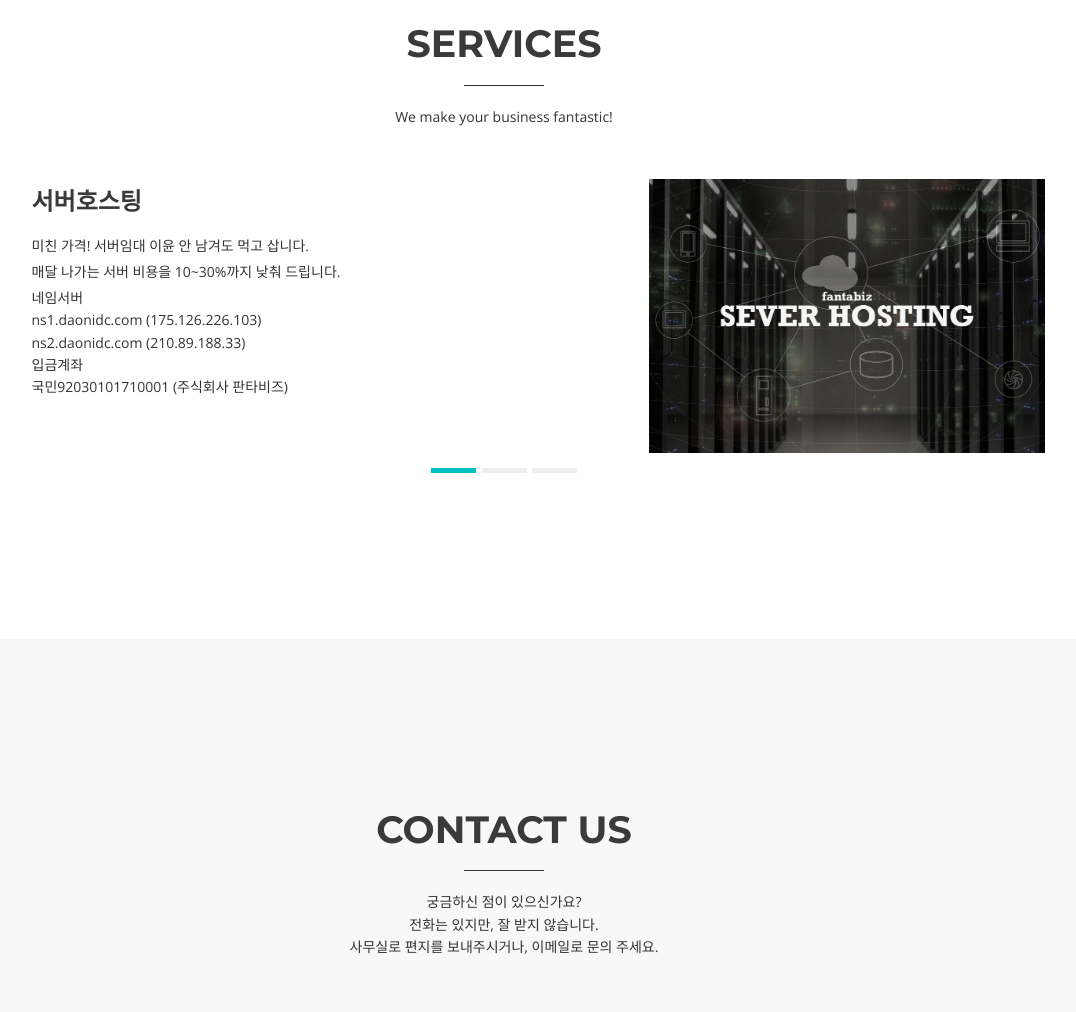
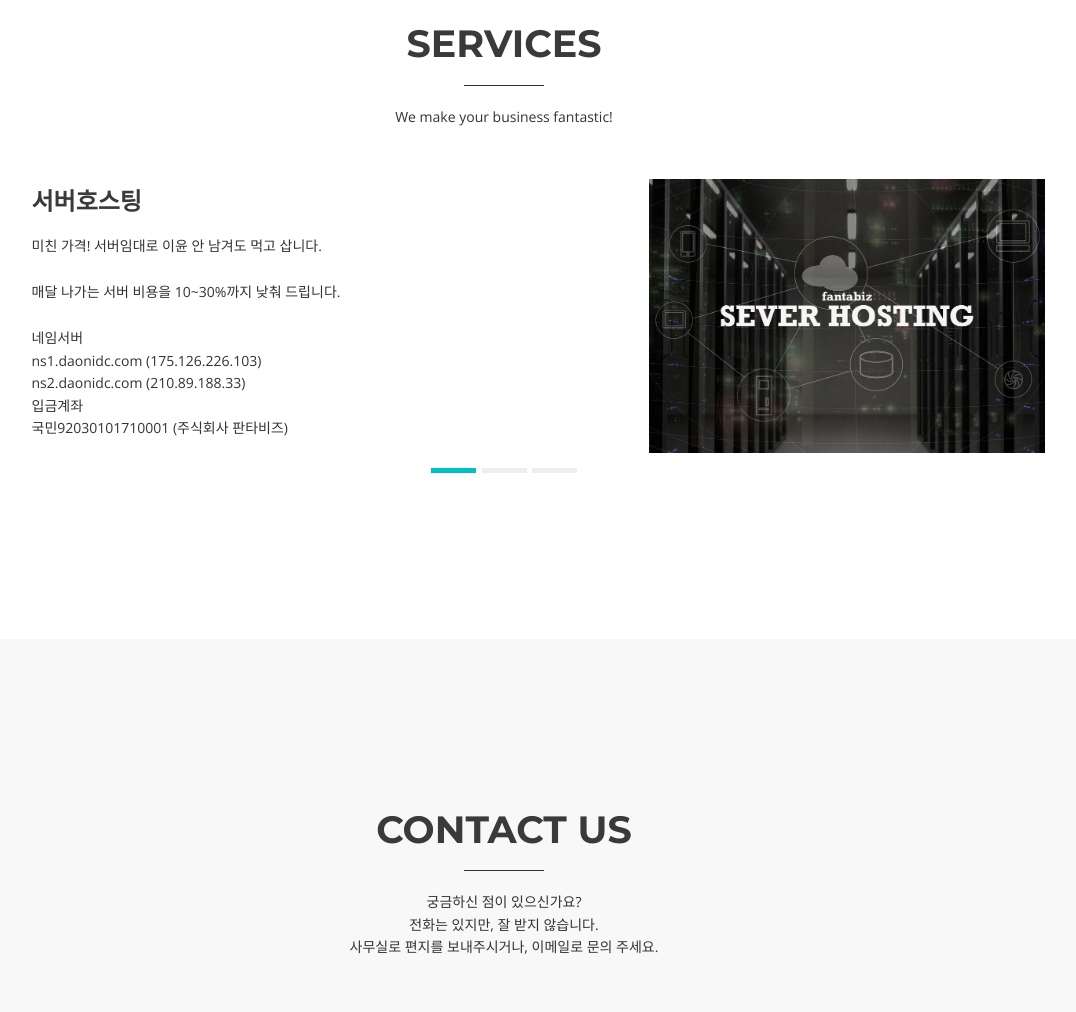
Before and after one commit to coolssc/fantabiz1, a plain HTML site: page index.html in a window 1280 px wide. Shown: the part 2300-3312 px from the top of the page, without its empty margins (136-1212 px from the left). Drawn offline with nearby package versions, Linux system fonts and the light colour scheme.

Commit message:
Update index.html

```diff
--- a/index.html
+++ b/index.html
@@ -184,8 +184,8 @@
                   <div class="col-sm-12 col-md-offset-1 col-md-6">
                     <div class="wow bounceInLeft">
                       <h4>서버호스팅</h4>
-                      <p>미친 가격! 서버임대 이윤 안 남겨도 먹고 삽니다.<br>매달 나가는 서버 비용을 10~30%까지 낮춰 드립니다.
-                      <span style="line-height:210%"><br></span>네임서버<br>ns1.daonidc.com (175.126.226.103)<br>ns2.daonidc.com (210.89.188.33)
+                      <p>미친 가격! 서버임대로 이윤 안 남겨도 먹고 삽니다.<br>매달 나가는 서버 비용을 10~30%까지 낮춰 드립니다.
+                      <span style="line-height:500%"><br></span>네임서버<br>ns1.daonidc.com (175.126.226.103)<br>ns2.daonidc.com (210.89.188.33)
                       <br>입금계좌<br>국민92030101710001 (주식회사 판타비즈)</p>
                     </div>
                   </div>
```
